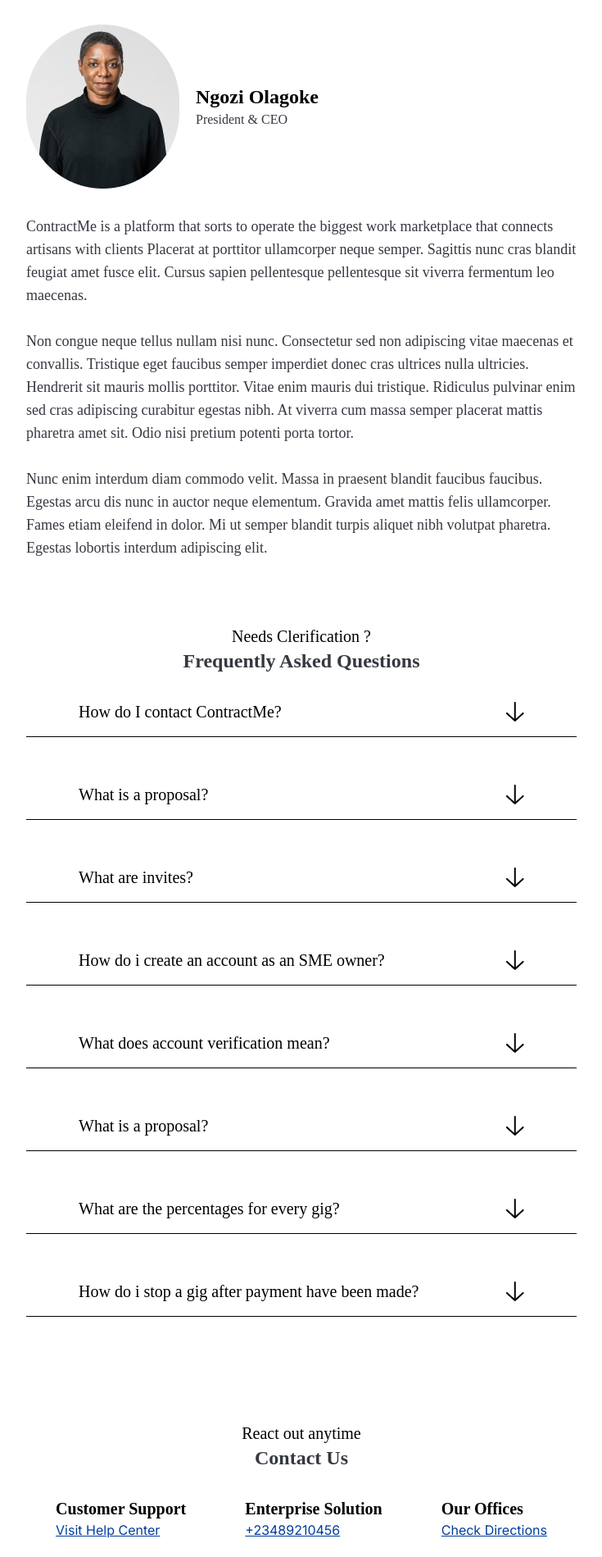
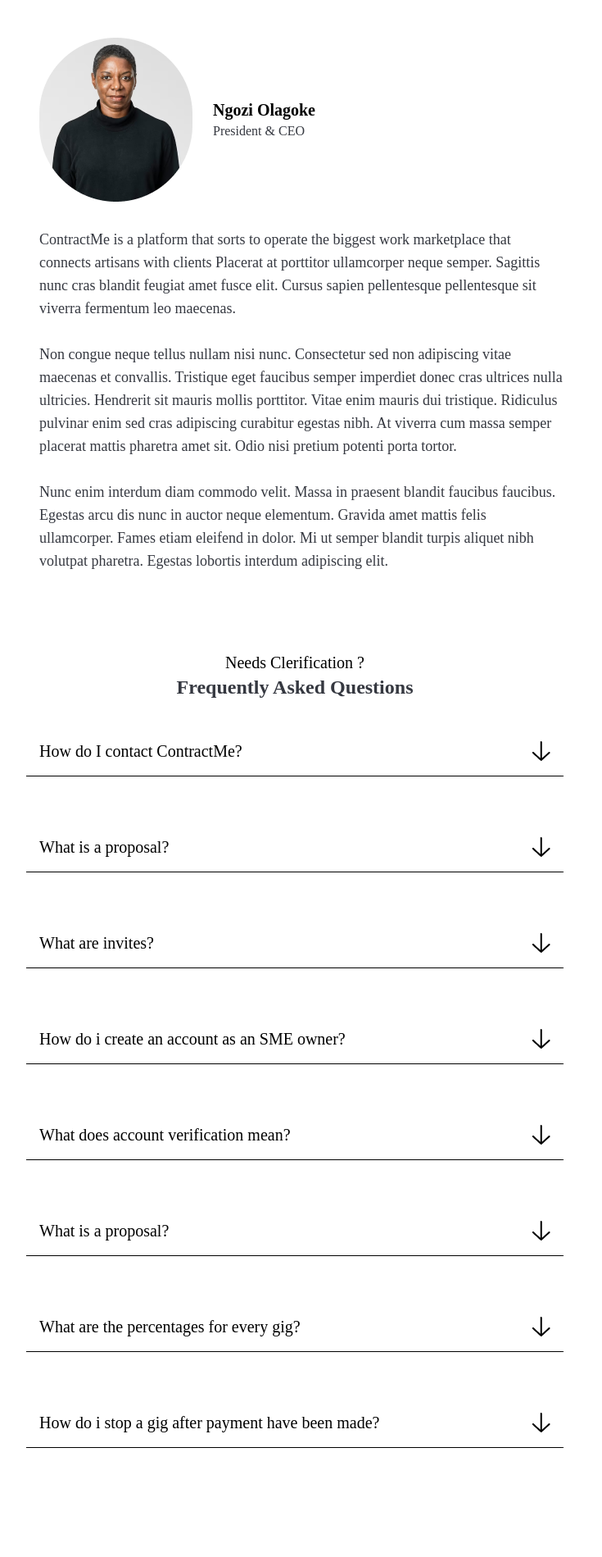
Before and after one commit to susanodii/ContractMe, a React (Create React App) app: page /AboutUsPage in a window 1280 px wide. Shown: the part 80-1979 px from the top of the page at 82% size, without its empty margins (192-927 px from the left). Built offline with nearby package versions, Linux system fonts and the light colour scheme; a web font is replaced by a local one.

Commit message:
made aboutPage responsive

```diff
--- a/src/components/AboutUs/AboutUsHero.jsx
+++ b/src/components/AboutUs/AboutUsHero.jsx
@@ -4,13 +4,15 @@
 const AboutUsHero = () => {
   return (
 
-    <section className='pl-56 pr-96 mt-8 '>
-<div className=' flex flex-wrap items-center gap-5'>
+    <section className=' sm:mt-32 p-4 md:ml-4 md:mr-4 md:mt-8 lg:ml-56 lg:mr-96  '>
+<div className=' flex flex-wrap  items-center gap-5'>
+  <div className='w-12 md:w-48'>
 
 <img src={Ngozie} alt='Ngozie'/>
+  </div>
 
 <div className=''>
-<h3  className=' text-2xl font-extrabold'> Ngozi Olagoke</h3>
+<h3  className=' text-xl font-extrabold'> Ngozi Olagoke</h3>
 <h4 className='text-dark'> President & CEO</h4>
 </div>
 </div>
--- a/src/components/AboutUs/CustomerCareLine.jsx
+++ b/src/components/AboutUs/CustomerCareLine.jsx
@@ -1,12 +1,17 @@
 import React from 'react'
 
- const CustomerCareLine = () => {
+const CustomerCareLine = () => {
   return (
-    <section className='mt-20   pl-56 pr-96 '>
+  // sm:mt-32 p-4 md:ml-4 md:mr-4 md:mt-8 lg:ml-56 lg:mr-96
+
+    <section className='mt-20 flex flex-col justify-center items-center  lg:pl-56 lg:pr-96  '>
+
  <h4 className='text-center text-xl '> React out anytime</h4>
+
  <p className='text-center text-2xl  text-dark font-extrabold mb-8'>Contact Us</p>
  <div className=' flex flex-wrap justify-around'>
-<div className=''>
+ <div  className='flex justify-between gap-10 flex-wrap p-6'>
+ <div className=''>
 <h3 className='text-xl  font-semibold  font-eczar'> Customer Support</h3>
 <p className='font-inter  text-blue500 cursor-pointer underline'>
 Visit Help Center
@@ -31,6 +36,8 @@
 </p>
 </div>
  </div>
+ </div>
+
     </section>
   )
 }
--- a/src/components/AboutUs/FAQ.jsx
+++ b/src/components/AboutUs/FAQ.jsx
@@ -48,13 +48,14 @@
 
 
   return (
-    <section className='mt-20  text-xl pl-56 pr-96 '>
+    // sm:mt-32 p-4 md:ml-4 md:mr-4 md:mt-8 lg:ml-56 lg:mr-96
+    <section className='sm:mt-20 text-xl md:mr-4   lg:pl-56 lg:pr-96 '>
       <h4 className='text-center  '> Needs Clerification ?</h4>
 <p className='text-center text-2xl  text-dark font-extrabold mb-8'>Frequently Asked Questions</p>
 
       <div className='flex flex-col gap-6 pb-4 '>
 {faqs.map((questions) =>(
-  <div className=' border-b flex flex-wrap justify-between  items-center  pb-4 pl-16 pr-16  mb-8
+  <div className=' border-b flex justify-between  items-center  mb-8 p-4
   font-eczar font-normal'>
 {questions.question}
 
```
